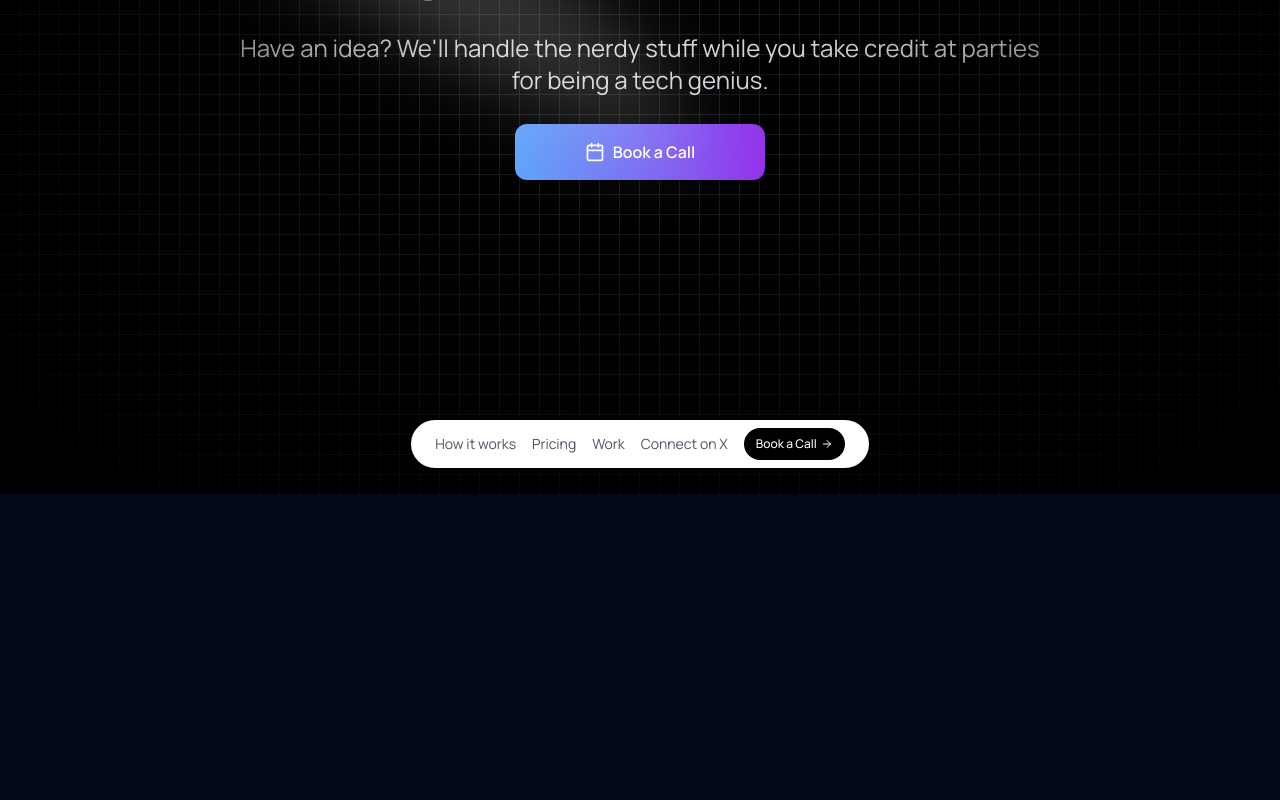
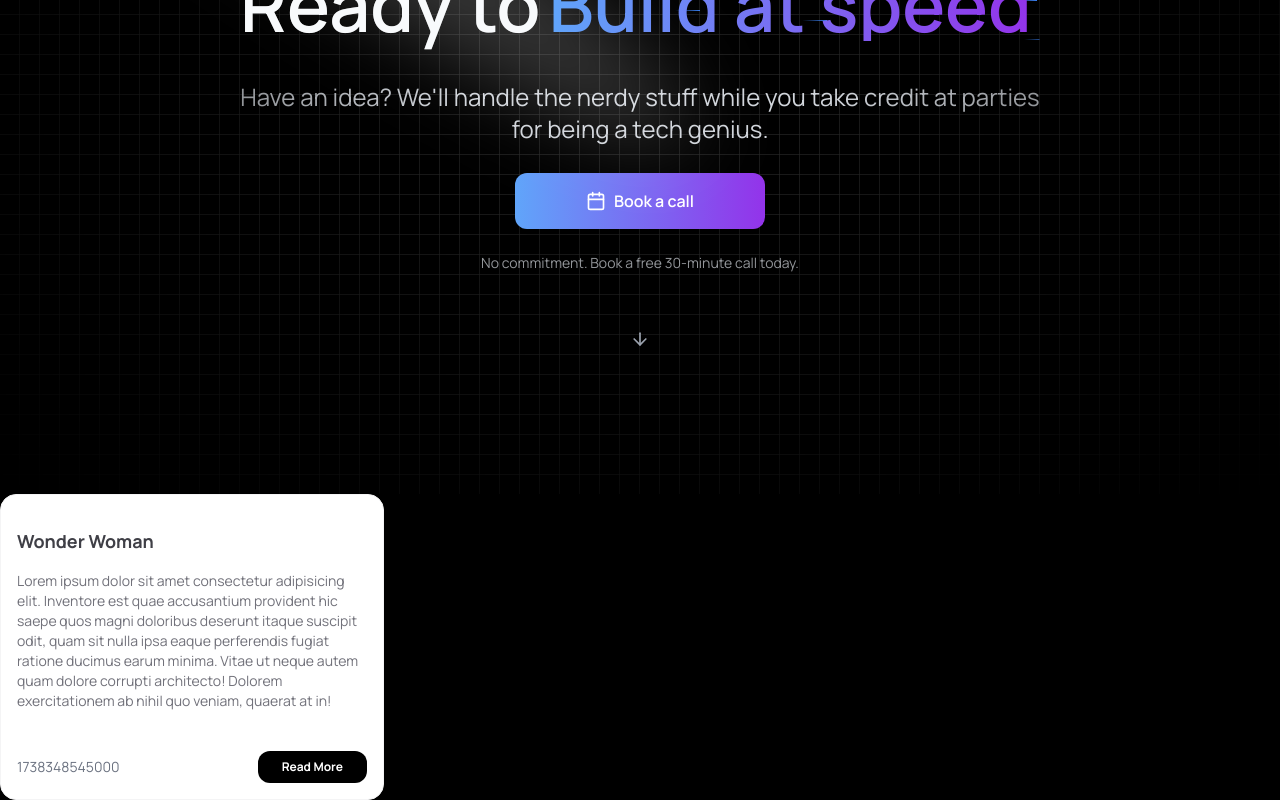
Before and after one commit to shubham6822/labs, a Next.js app: page / in a window 1280 px wide. Shown: the part 306-1106 px from the top of the page. Before the commit the page ends 811 px from the top, so only its background shows below. Built offline with nearby package versions, Linux system fonts and the light colour scheme.

Commit message:
footer and card

```diff
--- a/app/page.tsx
+++ b/app/page.tsx
@@ -1,11 +1,15 @@
 
+import Card from '@/components/Card';
+import Footer from '@/components/Footer';
 import HeroSection from '@/components/HeroSection';
 import React from 'react'
 
 export default function page() {
   return (
-    <div className=''>
+    <div className='font-[family-name:var(--font-manrope)] bg-black'>
       <HeroSection />
+      <Card />
+      {/* <Footer /> */}
     </div>
   )
 }
--- /dev/null
+++ b/components/Card.tsx
@@ -0,0 +1,34 @@
+import Image from 'next/image'
+import React from 'react'
+
+export default function Card() {
+    return (
+        <div>
+            <div className="relative overflow-hidden rounded-2xl transition duration-200 group bg-white hover:shadow-xl border border-zinc-100 w-96">
+                <div className="w-full aspect-w-16 aspect-h-10 bg-gray-100 rounded-tr-lg rounded-tl-lg overflow-hidden xl:aspect-w-16 xl:aspect-h-10 relative">
+                    <Image
+                        src={"/next.svg"}
+                        alt="thumbnail"
+                        layout='fill'
+                        objectFit="cover"
+                        className={`group-hover:scale-95 group-hover:rounded-2xl transform object-cover transition duration-200 `}
+                    />
+                </div>
+                <div className=" p-4">
+                    <h2 className="font-bold my-4 text-lg text-zinc-700">
+                        Wonder Woman
+                    </h2>
+                    <h2 className="font-normal my-4 text-sm text-zinc-500">
+                        Lorem ipsum dolor sit amet consectetur adipisicing elit. Inventore est quae accusantium provident hic saepe quos magni doloribus deserunt itaque suscipit odit, quam sit nulla ipsa eaque perferendis fugiat ratione ducimus earum minima. Vitae ut neque autem quam dolore corrupti architecto! Dolorem exercitationem ab nihil quo veniam, quaerat at in!
+                    </h2>
+                    <div className="flex flex-row justify-between items-center mt-10">
+                        <span className="text-sm text-gray-500">{Date.now()}</span>
+                        <div className="relative z-10 px-6 py-2 bg-black text-white font-bold rounded-xl block text-xs">
+                            Read More
+                        </div>
+                    </div>
+                </div>
+            </div>
+        </div>
+    )
+}
--- /dev/null
+++ b/components/Footer.tsx
@@ -0,0 +1,65 @@
+import React from 'react'
+
+export default function Footer() {
+    return (
+        <div className="fixed bottom-6 w-full flex justify-center z-50">
+            <div
+                className="border-2 border-black rounded-full bg-white text-black py-2 px-3 sm:px-6 shadow-lg mx-auto w-auto sm:w-auto"
+                style={{ opacity: 1, transform: "none" }}
+            >
+                <div className="flex items-center justify-center gap-4 sm:gap-4">
+                    <nav className="flex items-center gap-6 sm:gap-4">
+                        <div className="hidden sm:flex items-center gap-4">
+                            <a
+                                className="text-sm text-gray-600 hover:text-black hover:underline transition-colors whitespace-nowrap"
+                                href="#how-it-works"
+                            >
+                                How it works
+                            </a>
+                            <a
+                                className="text-sm text-gray-600 hover:text-black hover:underline transition-colors whitespace-nowrap"
+                                href="#pricing"
+                            >
+                                Pricing
+                            </a>
+                        </div>
+                        <a
+                            className="text-sm text-gray-600 hover:text-black hover:underline transition-colors whitespace-nowrap"
+                            href="#portfolio"
+                        >
+                            Work
+                        </a>
+                        <a
+                            target="_blank"
+                            rel="noopener noreferrer"
+                            className="hidden sm:flex text-sm text-gray-600 hover:text-black hover:underline transition-colors items-center"
+                            href="https://twitter.com/prajwaltomar_"
+                        >
+                            <span className="flex items-center">
+                                <span>Connect on X</span>
+                            </span>
+                        </a>
+                    </nav>
+                    <button className="justify-center font-medium transition-colors focus-visible:outline-none focus-visible:ring-1 focus-visible:ring-zinc-950 disabled:pointer-events-none disabled:opacity-50 rounded-full bg-black text-white hover:bg-gray-800 text-xs px-3 py-2 flex items-center gap-1 whitespace-nowrap">
+                        <span>Book a Call</span>
+                        <svg
+                            xmlns="http://www.w3.org/2000/svg"
+                            width="24"
+                            height="24"
+                            viewBox="0 0 24 24"
+                            fill="none"
+                            stroke="currentColor"
+                            strokeWidth="2"
+                            strokeLinecap="round"
+                            strokeLinejoin="round"
+                            className="lucide lucide-arrow-right w-3 h-3"
+                        >
+                            <path d="M5 12h14"></path>
+                            <path d="m12 5 7 7-7 7"></path>
+                        </svg>
+                    </button>
+                </div>
+            </div>
+        </div>
+    )
+}
--- a/components/HeroSection.tsx
+++ b/components/HeroSection.tsx
@@ -2,16 +2,14 @@ import React from "react";
 import { Cover } from "./ui/cover";
 import { Spotlight } from "./ui/Spotlight";
 import Header from "./Header";
+import Image from "next/image";
 
 export default function HeroSection() {
   return (
-    <div>
-      <div className="h-screen w-full dark:bg-black bg-white  dark:bg-grid-white/[0.2] bg-grid-black/[0.2] font-[family-name:var(--font-manrope)] text-center ">
-        <Spotlight
-          className="-top-40 left-0 md:left-60 md:-top-0"
-          fill="white"
-        />
+    <div className="h-screen w-full dark:bg-black bg-white  dark:bg-grid-white/[0.2] bg-grid-black/[0.2] text-center ">
+      <Spotlight className="-top-40 left-0 md:left-60 md:-top-0" fill="white" />
       <Header />
+      <div className="flex flex-col justify-center items-center h-[80vh]">
         <div className="relative z-10 flex justify-center items-center ">
           <div className=" text-white py-1.5 sm:py-2 md:py-3 px-3 sm:px-4 md:px-6 rounded-full inline-flex items-center space-x-2 text-[13px] sm:text-sm md:text-base border border-gray-700 bg-gradient-to-r from-blue-500/20 to-purple-500/20 z-10 ">
             <span className="font-medium text-blue-400 z-10">
@@ -56,49 +54,14 @@ export default function HeroSection() {
               <rect width="18" height="18" x="3" y="4" rx="2"></rect>
               <path d="M3 10h18"></path>
             </svg>
-            <span>Book a Call</span>
+            <span>Book a call</span>
           </button>
         </div>
-        <div className="fixed bottom-6 w-full flex justify-center z-50">
-          <div
-            className="border-2 border-black rounded-full bg-white text-black py-2 px-3 sm:px-6 shadow-lg mx-auto w-auto sm:w-auto"
-            style={{ opacity: 1, transform: "none" }}
-          >
-            <div className="flex items-center justify-center gap-4 sm:gap-4">
-              <nav className="flex items-center gap-6 sm:gap-4">
-                <div className="hidden sm:flex items-center gap-4">
-                  <a
-                    className="text-sm text-gray-600 hover:text-black hover:underline transition-colors whitespace-nowrap"
-                    href="#how-it-works"
-                  >
-                    How it works
-                  </a>
-                  <a
-                    className="text-sm text-gray-600 hover:text-black hover:underline transition-colors whitespace-nowrap"
-                    href="#pricing"
-                  >
-                    Pricing
-                  </a>
-                </div>
-                <a
-                  className="text-sm text-gray-600 hover:text-black hover:underline transition-colors whitespace-nowrap"
-                  href="#portfolio"
-                >
-                  Work
-                </a>
-                <a
-                  target="_blank"
-                  rel="noopener noreferrer"
-                  className="hidden sm:flex text-sm text-gray-600 hover:text-black hover:underline transition-colors items-center"
-                  href="https://twitter.com/prajwaltomar_"
-                >
-                  <span className="flex items-center">
-                    <span>Connect on X</span>
+        <span className="sm:text-sm pt-6 opacity-70 text-gray-300">
+          No commitment. Book a free 30-minute call today.
         </span>
-                </a>
-              </nav>
-              <button className="justify-center font-medium transition-colors focus-visible:outline-none focus-visible:ring-1 focus-visible:ring-zinc-950 disabled:pointer-events-none disabled:opacity-50 rounded-full bg-black text-white hover:bg-gray-800 text-xs px-3 py-2 flex items-center gap-1 whitespace-nowrap">
-                <span>Book a Call</span>
+        <div className="pt-8 sm:pt-14">
+          <div className="cursor-pointer flex flex-col items-center gap-2 text-gray-400 hover:text-gray-300 transition-colors">
             <svg
               xmlns="http://www.w3.org/2000/svg"
               width="24"
@@ -109,13 +72,11 @@ export default function HeroSection() {
               strokeWidth="2"
               strokeLinecap="round"
               strokeLinejoin="round"
-                  className="lucide lucide-arrow-right w-3 h-3"
+              className="lucide lucide-arrow-right w-5 h-5 transform rotate-90"
             >
               <path d="M5 12h14"></path>
               <path d="m12 5 7 7-7 7"></path>
             </svg>
-              </button>
-            </div>
           </div>
         </div>
       </div>
```
Lines whose indentation alone changed are shown as unchanged.
